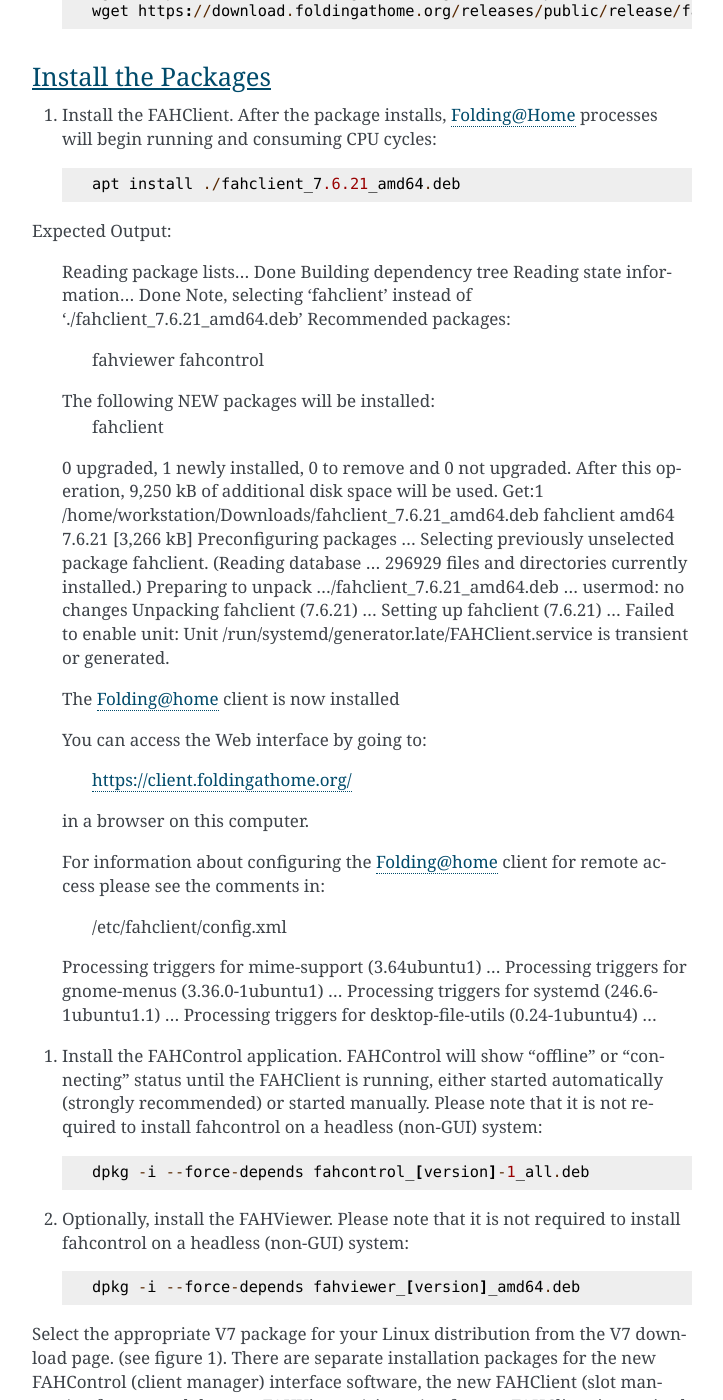
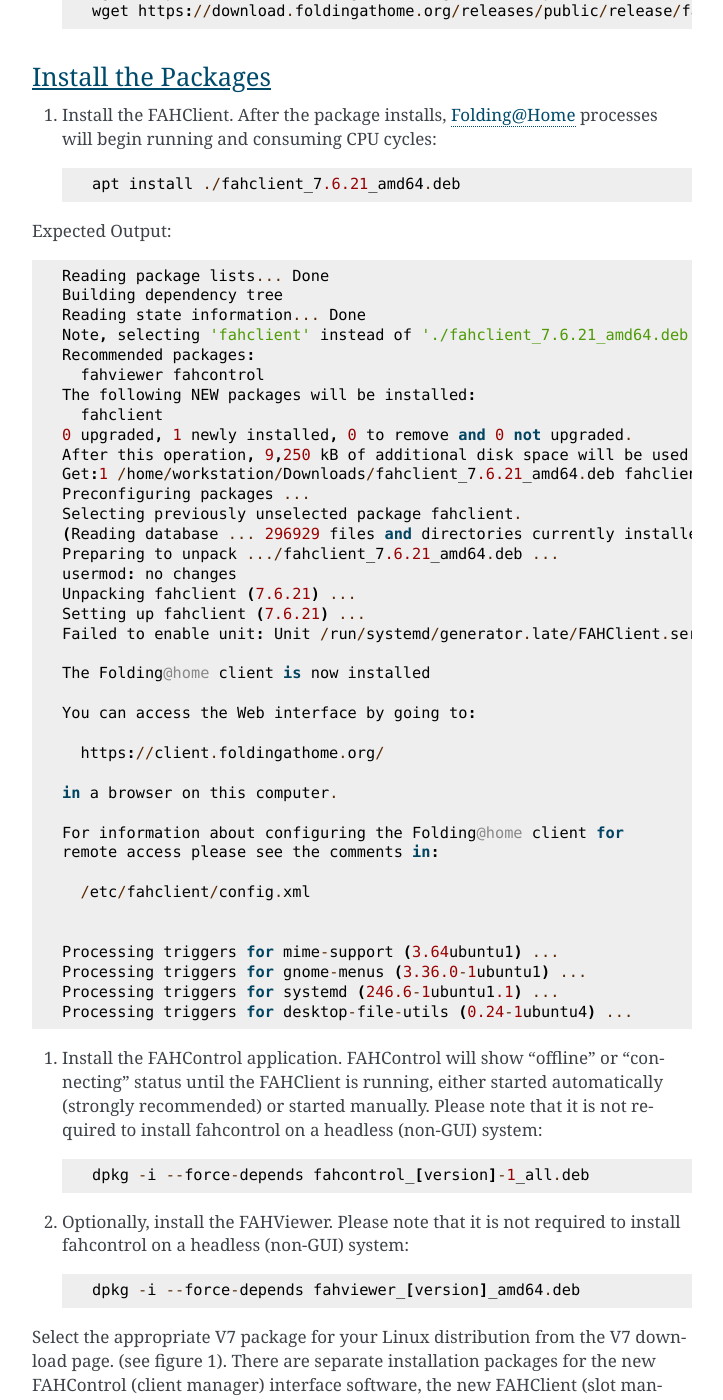
Before and after one commit to FoldingCommunity/fah-client-documentation, a Sphinx documentation site: the page built from docs/source/linux/gui_based_installation_linux.rst, in a window 1280 px wide and 1400 px high, scrolled down 1023 px. Shown: the whole window, without its empty margins (388-1111 px from the left). Built offline with Sphinx 7.4.7, drawn with Linux system fonts in a browser that asks for light colours.

```diff
--- a/docs/source/linux/gui_based_installation_linux.rst
+++ b/docs/source/linux/gui_based_installation_linux.rst
@@ -44,7 +44,7 @@ Install the Packages
 
         apt install ./fahclient_7.6.21_amd64.deb
 
-Expected Output:
+Expected Output::
 
 	Reading package lists... Done
 	Building dependency tree
```
